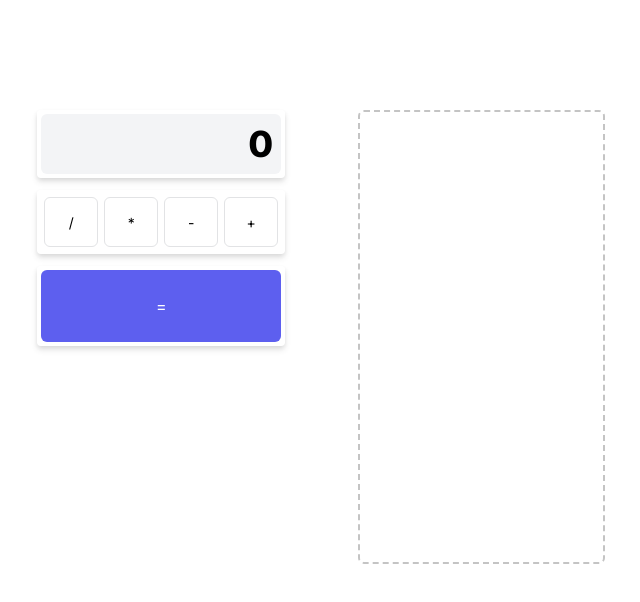
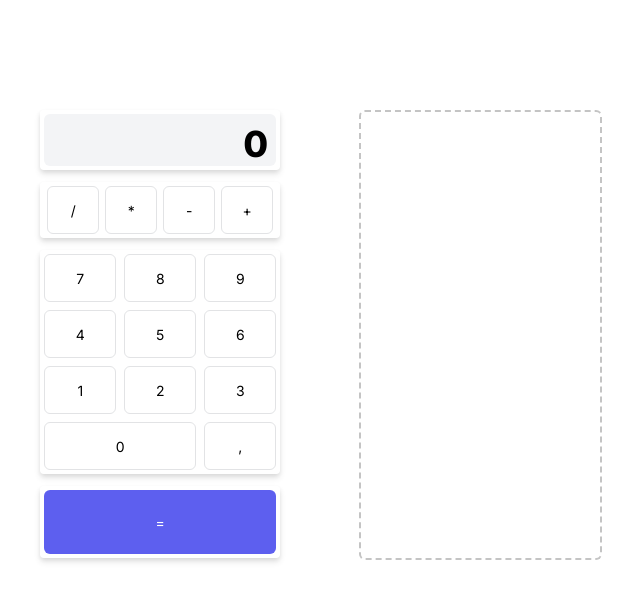
Before and after one commit to osolomennikova/dnd_calculator, a React (Create React App) app: page / in a window 1280 px wide. Shown: the top 602 px of the page, without its empty margins (319-959 px from the left). Built offline with nearby package versions, Linux system fonts and the light colour scheme.

Commit message:
add Buttons component

```diff
--- a/src/App.scss
+++ b/src/App.scss
@@ -1,3 +1,9 @@
+* {
+  margin: 0;
+  padding: 0;
+  box-sizing: border-box;
+}
+
 .App {
   text-align: center;
 }
--- a/src/App.tsx
+++ b/src/App.tsx
@@ -4,6 +4,7 @@ import Signs from "./components/sidebar/Signs";
 import Equals from "./components/sidebar/Equals";
 import './App.scss';
 import Canvas from "./components/canvas/Canvas";
+import Buttons from "./components/sidebar/Buttons";
 
 
 function App() {
@@ -12,6 +13,7 @@ function App() {
             <div className="sidebar">
                 <Screen/>
                 <Signs/>
+                <Buttons/>
                 <Equals/>
             </div>
             <div className="canvas">
--- /dev/null
+++ b/src/components/sidebar/Buttons.jsx
@@ -0,0 +1,22 @@
+import React from 'react';
+import './buttons.scss';
+
+function Buttons() {
+    return (
+        <div className="buttons_container">
+            <button className="digits">7</button>
+            <button className="digits">8</button>
+            <button className="digits">9</button>
+            <button className="digits">4</button>
+            <button className="digits">5</button>
+            <button className="digits">6</button>
+            <button className="digits">1</button>
+            <button className="digits">2</button>
+            <button className="digits">3</button>
+            <button className="big_digit">0</button>
+            <button className="digits">,</button>
+        </div>
+    );
+}
+
+export default Buttons;
--- /dev/null
+++ b/src/components/sidebar/buttons.scss
@@ -0,0 +1,34 @@
+$base-font: Inter;
+%name-digits {
+  height: 48px;
+  border: 1px solid #E2E3E5;
+  border-radius: 6px;
+  background: #FFFFFF;
+  font-size: 14px;
+  font-weight: normal;
+  font-family: $base-font;
+}
+
+.buttons_container {
+  width: 240px;
+  height: 224px;
+  box-shadow: 0 2px 4px rgba(0, 0, 0, 0.06), 0 4px 6px rgba(0, 0, 0, 0.1);
+  border-radius: 4px;
+  padding: 4px;
+  margin-bottom: 12px;
+  display: grid;
+  gap: 8px;
+  grid-template-columns: repeat(3, 1fr);
+  grid-template-rows: repeat(4, 1fr);
+}
+
+.digits {
+  width: 72px;
+  @extend %name-digits;
+}
+
+.big_digit {
+  width: 152px;
+  grid-column: 1 / 3;
+  @extend %name-digits;
+}
--- a/src/components/sidebar/equals.scss
+++ b/src/components/sidebar/equals.scss
@@ -1,3 +1,5 @@
+$base-font: Inter;
+
 .equals_container {
   width: 240px;
   height: 72px;
@@ -16,4 +18,7 @@
   justify-content: center;
   align-items: center;
   color: white;
+  font-size: 14px;
+  font-weight: normal;
+  font-family: $base-font;
 }
```
